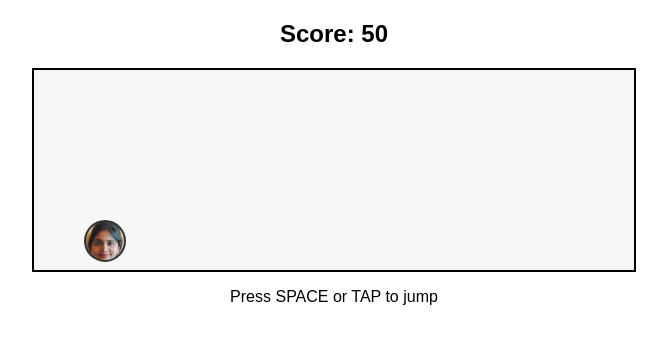
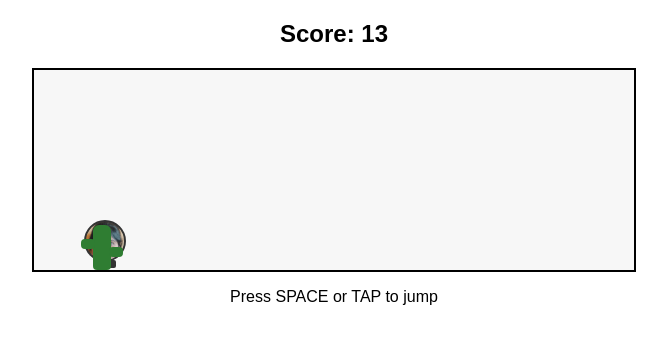
Before and after one commit to Suryakumar-v/dino-game, a plain HTML site: page index.html in a window 1280 px wide. Shown: the whole page, without its empty margins (306-973 px from the left). Drawn offline with Linux system fonts and the light colour scheme.

Commit message:
Update style.css

```diff
--- a/style.css
+++ b/style.css
@@ -3,6 +3,7 @@ body {
   text-align: center;
 }
 
+/* Game container */
 .game {
   width: 600px;
   height: 200px;
@@ -13,8 +14,11 @@ body {
   background: #f7f7f7;
 }
 
+/* =====================
+   PLAYER (FACE + LEGS)
+   ===================== */
 #player {
-  /* Head (reference size) */
+  /* Head size (30% smaller than original) */
   width: 38px;
   height: 38px;
 
@@ -23,7 +27,7 @@ body {
   background-size: cover;
   background-position: center;
 
-  /* Circular head */
+  /* Circular face */
   border-radius: 50%;
   border: 2px solid #333;
 
@@ -33,24 +37,52 @@ body {
   left: 50px;
 }
 
-/* Two short dino legs (20% of head size) */
+/* Two short legs (~20% of head size) */
 #player::after {
   content: "";
   position: absolute;
 
-  /* Legs size: ~20% of*
+  width: 8px;
+  height: 8px;
+  background: #333;
+  border-radius: 2px;
 
+  bottom: -8px;
+  left: 8px;
+
+  /* Second leg */
+  box-shadow: 14px 0 0 #333;
+}
+
+/* Jump animation */
 .jump {
   animation: jump 0.5s linear;
 }
 
 @keyframes jump {
-  0% { bottom: 0; }
-  50% { bottom: 100px; }
-  100% { bottom: 0; }
+  0%   { bottom: 8px; }
+  50%  { bottom: 100px; }
+  100% { bottom: 8px; }
 }
 
-/* Tree branches (cactus style) */
+/* =====================
+   OBSTACLE (TREE / CACTUS)
+   ===================== */
+#obstacle {
+  position: absolute;
+  bottom: 0;
+  right: -30px;
+
+  /* Main trunk */
+  width: 18px;
+  height: 45px;
+  background: #2f7d32;
+
+  border-radius: 6px 6px 4px 4px;
+  animation: move 1.5s infinite linear;
+}
+
+/* Tree branches */
 #obstacle::before,
 #obstacle::after {
   content: "";
@@ -75,7 +107,8 @@ body {
   top: 22px;
 }
 
+/* Obstacle movement */
 @keyframes move {
-  0% { right: -20px; }
+  0%   { right: -30px; }
   100% { right: 600px; }
 }
```
